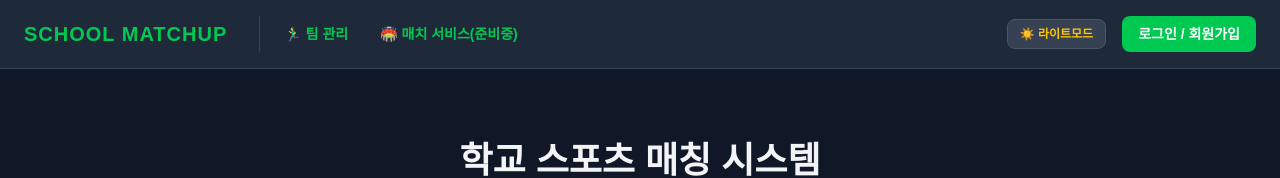
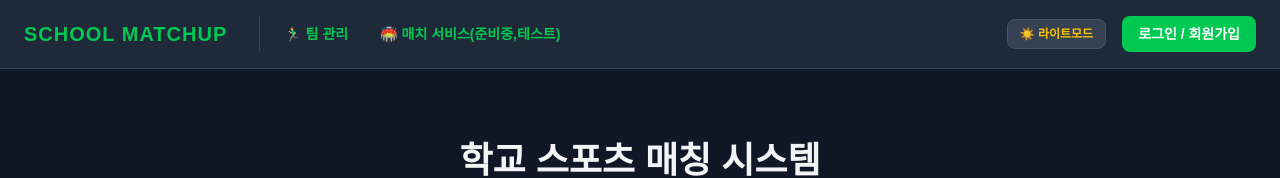
Before and after one commit to ssunvirus/sports-matching-service, a Next.js app in the folder sports-web/: page / in a window 1280 px wide. Shown: the top 178 px of the page. Built offline with nearby package versions, Linux system fonts and the light colour scheme.

Commit message:
변경사항 저장 테스트

```diff
--- a/sports-web/src/components/Navbar.tsx
+++ b/sports-web/src/components/Navbar.tsx
@@ -75,9 +75,9 @@ export default function Navbar() {
               onMouseEnter={() => setIsDropdownOpen(true)}
               onMouseLeave={() => setIsDropdownOpen(false)}
             >
-              {/* 메인 버튼 */}
+              {/* 메인 버튼(변경내용 테스트 해봄) */}
               <button className="flex items-center gap-2 text-sm font-bold text-green-500 hover:text-green-400 cursor-pointer">
-                🏟️ 매치 서비스(준비중)
+                🏟️ 매치 서비스(준비중,테스트)
                 {/* <svg
                   className={`w-2.5 h-2.5 min-w-0 min-h-0 flex-shrink-0 transition-transform duration-200 ${isDropdownOpen ? "rotate-180" : ""}`}
                   stroke="currentColor"
```
